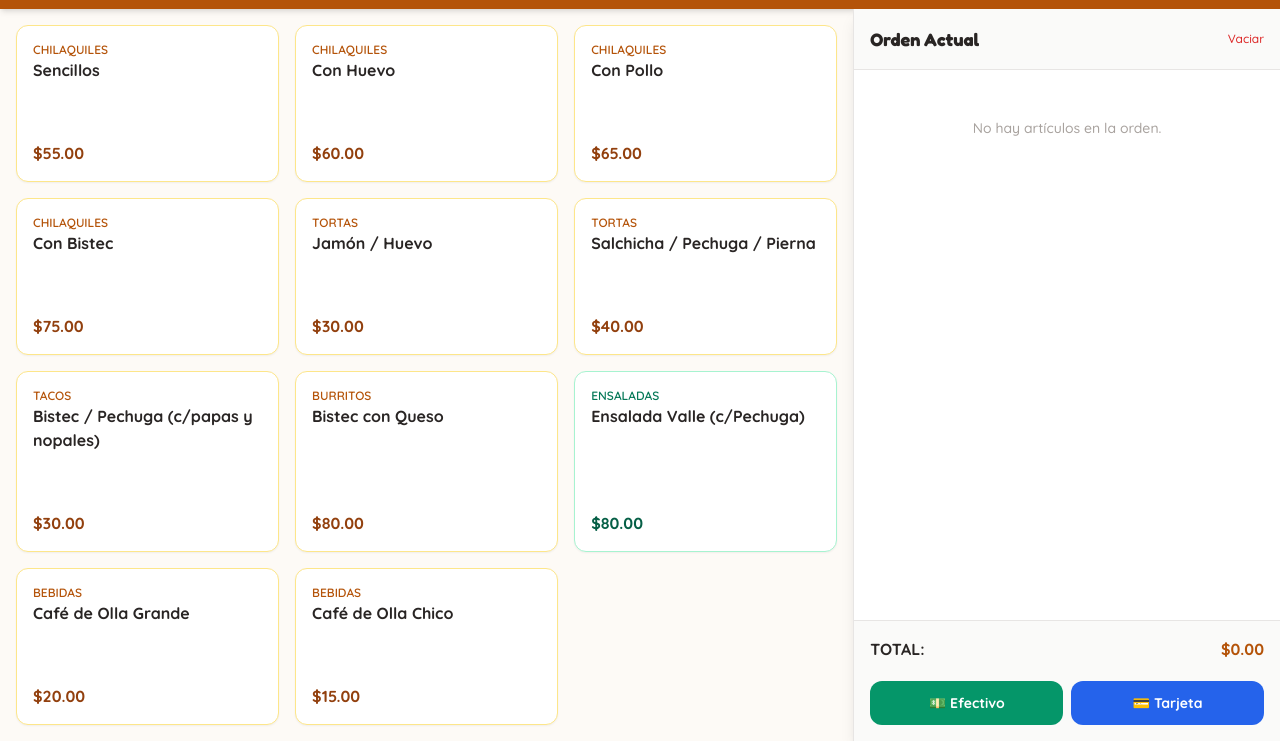
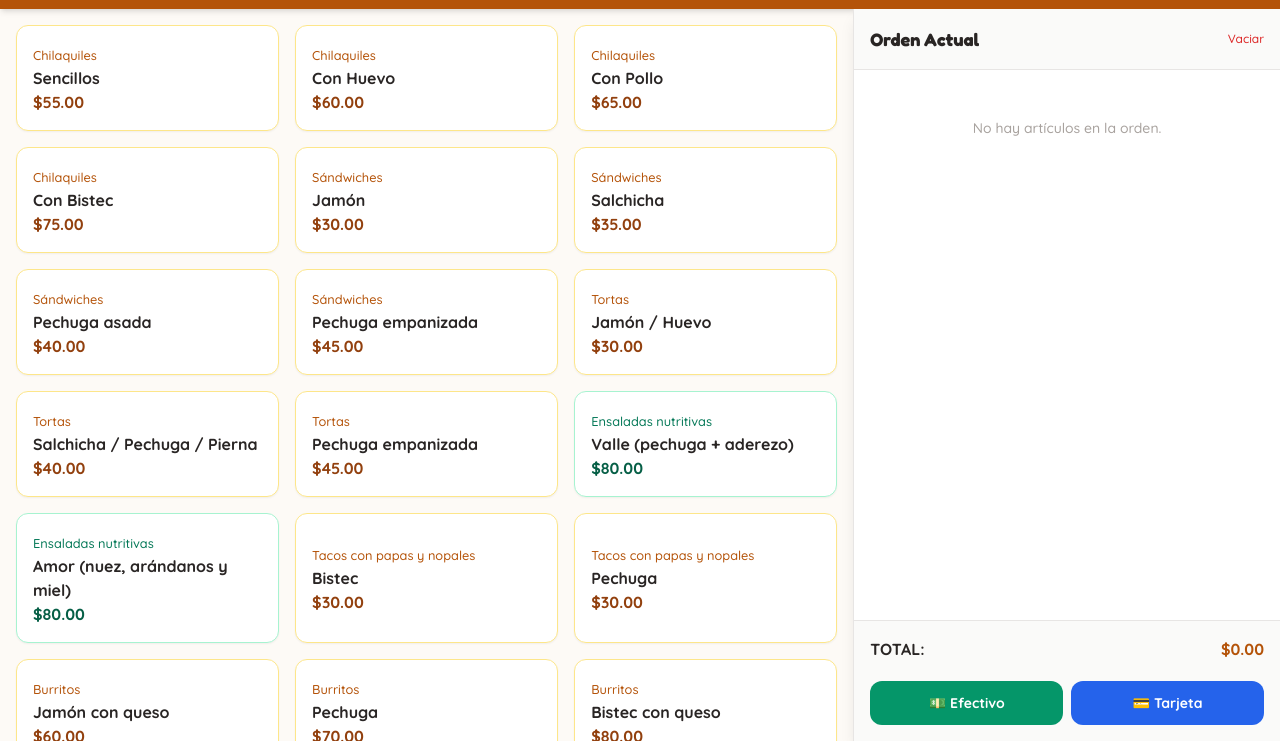
Before and after one commit to saalvaes21-star/el-sazon-del-valle-pos, a plain HTML site: page pos.html in a window 1280 px wide. Shown: the part 59-800 px from the top of the page. Drawn offline with nearby package versions, Linux system fonts and the light colour scheme.

Commit message:
Docs: Crear AGENTS.md con catálogo oficial y sincronizar index.html y pos.html

```diff
--- a/pos.html
+++ b/pos.html
@@ -23,17 +23,37 @@
   <div class="flex-1 flex overflow-hidden">
     <!-- COLUMNA IZQUIERDA: PRODUCTOS -->
     <main class="w-7/12 lg:w-8/12 p-4 overflow-y-auto grid grid-cols-1 md:grid-cols-2 lg:grid-cols-3 gap-4" id="productsGrid">
-      <button onclick="addToCart('Chilaquiles Sencillos', 55)" class="product-card bg-white p-4 rounded-xl border border-amber-200 shadow-sm hover:border-amber-500 hover:shadow transition text-left flex flex-col justify-between"><div><div class="text-xs font-semibold text-amber-700 uppercase">Chilaquiles</div><div class="font-bold text-stone-800">Sencillos</div></div><div class="text-amber-800 font-bold mt-2">$55.00</div></button>
-      <button onclick="addToCart('Chilaquiles c/ Huevo', 60)" class="product-card bg-white p-4 rounded-xl border border-amber-200 shadow-sm hover:border-amber-500 hover:shadow transition text-left flex flex-col justify-between"><div><div class="text-xs font-semibold text-amber-700 uppercase">Chilaquiles</div><div class="font-bold text-stone-800">Con Huevo</div></div><div class="text-amber-800 font-bold mt-2">$60.00</div></button>
-      <button onclick="addToCart('Chilaquiles c/ Pollo', 65)" class="product-card bg-white p-4 rounded-xl border border-amber-200 shadow-sm hover:border-amber-500 hover:shadow transition text-left flex flex-col justify-between"><div><div class="text-xs font-semibold text-amber-700 uppercase">Chilaquiles</div><div class="font-bold text-stone-800">Con Pollo</div></div><div class="text-amber-800 font-bold mt-2">$65.00</div></button>
-      <button onclick="addToCart('Chilaquiles c/ Bistec', 75)" class="product-card bg-white p-4 rounded-xl border border-amber-200 shadow-sm hover:border-amber-500 hover:shadow transition text-left flex flex-col justify-between"><div><div class="text-xs font-semibold text-amber-700 uppercase">Chilaquiles</div><div class="font-bold text-stone-800">Con Bistec</div></div><div class="text-amber-800 font-bold mt-2">$75.00</div></button>
-      <button onclick="addToCart('Torta Jamón', 30)" class="product-card bg-white p-4 rounded-xl border border-amber-200 shadow-sm hover:border-amber-500 hover:shadow transition text-left flex flex-col justify-between"><div><div class="text-xs font-semibold text-amber-700 uppercase">Tortas</div><div class="font-bold text-stone-800">Jamón / Huevo</div></div><div class="text-amber-800 font-bold mt-2">$30.00</div></button>
-      <button onclick="addToCart('Torta Salchicha / Pechuga / Pierna', 40)" class="product-card bg-white p-4 rounded-xl border border-amber-200 shadow-sm hover:border-amber-500 hover:shadow transition text-left flex flex-col justify-between"><div><div class="text-xs font-semibold text-amber-700 uppercase">Tortas</div><div class="font-bold text-stone-800">Salchicha / Pechuga / Pierna</div></div><div class="text-amber-800 font-bold mt-2">$40.00</div></button>
-      <button onclick="addToCart('Taco de Bistec / Pechuga', 30)" class="product-card bg-white p-4 rounded-xl border border-amber-200 shadow-sm hover:border-amber-500 hover:shadow transition text-left flex flex-col justify-between"><div><div class="text-xs font-semibold text-amber-700 uppercase">Tacos</div><div class="font-bold text-stone-800">Bistec / Pechuga (c/papas y nopales)</div></div><div class="text-amber-800 font-bold mt-2">$30.00</div></button>
-      <button onclick="addToCart('Burrito Bistec c/ Queso', 80)" class="product-card bg-white p-4 rounded-xl border border-amber-200 shadow-sm hover:border-amber-500 hover:shadow transition text-left flex flex-col justify-between"><div><div class="text-xs font-semibold text-amber-700 uppercase">Burritos</div><div class="font-bold text-stone-800">Bistec con Queso</div></div><div class="text-amber-800 font-bold mt-2">$80.00</div></button>
-      <button onclick="addToCart('Ensalada Valle', 80)" class="product-card bg-white p-4 rounded-xl border border-emerald-200 shadow-sm hover:border-emerald-500 hover:shadow transition text-left flex flex-col justify-between"><div><div class="text-xs font-semibold text-emerald-700 uppercase">Ensaladas</div><div class="font-bold text-stone-800">Ensalada Valle (c/Pechuga)</div></div><div class="text-emerald-800 font-bold mt-2">$80.00</div></button>
-      <button onclick="addToCart('Café de Olla Grande', 20)" class="product-card bg-white p-4 rounded-xl border border-amber-200 shadow-sm hover:border-amber-500 hover:shadow transition text-left flex flex-col justify-between"><div><div class="text-xs font-semibold text-amber-700 uppercase">Bebidas</div><div class="font-bold text-stone-800">Café de Olla Grande</div></div><div class="text-amber-800 font-bold mt-2">$20.00</div></button>
-      <button onclick="addToCart('Café de Olla Chico', 15)" class="product-card bg-white p-4 rounded-xl border border-amber-200 shadow-sm hover:border-amber-500 hover:shadow transition text-left flex flex-col justify-between"><div><div class="text-xs font-semibold text-amber-700 uppercase">Bebidas</div><div class="font-bold text-stone-800">Café de Olla Chico</div></div><div class="text-amber-800 font-bold mt-2">$15.00</div></button>
+      <button onclick="addToCart('Chilaquiles Sencillos', 55)" class="product-card bg-white p-4 rounded-xl border border-amber-200 shadow-sm hover:border-amber-500 hover:shadow transition text-left"><small class="text-amber-700">Chilaquiles</small><strong class="block">Sencillos</strong><b class="text-amber-800">$55.00</b></button>
+      <button onclick="addToCart('Chilaquiles con Huevo', 60)" class="product-card bg-white p-4 rounded-xl border border-amber-200 shadow-sm hover:border-amber-500 hover:shadow transition text-left"><small class="text-amber-700">Chilaquiles</small><strong class="block">Con Huevo</strong><b class="text-amber-800">$60.00</b></button>
+      <button onclick="addToCart('Chilaquiles con Pollo', 65)" class="product-card bg-white p-4 rounded-xl border border-amber-200 shadow-sm hover:border-amber-500 hover:shadow transition text-left"><small class="text-amber-700">Chilaquiles</small><strong class="block">Con Pollo</strong><b class="text-amber-800">$65.00</b></button>
+      <button onclick="addToCart('Chilaquiles con Bistec', 75)" class="product-card bg-white p-4 rounded-xl border border-amber-200 shadow-sm hover:border-amber-500 hover:shadow transition text-left"><small class="text-amber-700">Chilaquiles</small><strong class="block">Con Bistec</strong><b class="text-amber-800">$75.00</b></button>
+      <button onclick="addToCart('Sándwich de Jamón', 30)" class="product-card bg-white p-4 rounded-xl border border-amber-200 shadow-sm hover:border-amber-500 hover:shadow transition text-left"><small class="text-amber-700">Sándwiches</small><strong class="block">Jamón</strong><b class="text-amber-800">$30.00</b></button>
+      <button onclick="addToCart('Sándwich de Salchicha', 35)" class="product-card bg-white p-4 rounded-xl border border-amber-200 shadow-sm hover:border-amber-500 hover:shadow transition text-left"><small class="text-amber-700">Sándwiches</small><strong class="block">Salchicha</strong><b class="text-amber-800">$35.00</b></button>
+      <button onclick="addToCart('Sándwich de Pechuga Asada', 40)" class="product-card bg-white p-4 rounded-xl border border-amber-200 shadow-sm hover:border-amber-500 hover:shadow transition text-left"><small class="text-amber-700">Sándwiches</small><strong class="block">Pechuga asada</strong><b class="text-amber-800">$40.00</b></button>
+      <button onclick="addToCart('Sándwich de Pechuga Empanizada', 45)" class="product-card bg-white p-4 rounded-xl border border-amber-200 shadow-sm hover:border-amber-500 hover:shadow transition text-left"><small class="text-amber-700">Sándwiches</small><strong class="block">Pechuga empanizada</strong><b class="text-amber-800">$45.00</b></button>
+      <button onclick="addToCart('Torta de Jamón / Huevo', 30)" class="product-card bg-white p-4 rounded-xl border border-amber-200 shadow-sm hover:border-amber-500 hover:shadow transition text-left"><small class="text-amber-700">Tortas</small><strong class="block">Jamón / Huevo</strong><b class="text-amber-800">$30.00</b></button>
+      <button onclick="addToCart('Torta de Salchicha / Pechuga / Pierna', 40)" class="product-card bg-white p-4 rounded-xl border border-amber-200 shadow-sm hover:border-amber-500 hover:shadow transition text-left"><small class="text-amber-700">Tortas</small><strong class="block">Salchicha / Pechuga / Pierna</strong><b class="text-amber-800">$40.00</b></button>
+      <button onclick="addToCart('Torta de Pechuga Empanizada', 45)" class="product-card bg-white p-4 rounded-xl border border-amber-200 shadow-sm hover:border-amber-500 hover:shadow transition text-left"><small class="text-amber-700">Tortas</small><strong class="block">Pechuga empanizada</strong><b class="text-amber-800">$45.00</b></button>
+      <button onclick="addToCart('Ensalada Valle', 80)" class="product-card bg-white p-4 rounded-xl border border-emerald-200 shadow-sm hover:border-emerald-500 hover:shadow transition text-left"><small class="text-emerald-700">Ensaladas nutritivas</small><strong class="block">Valle (pechuga + aderezo)</strong><b class="text-emerald-800">$80.00</b></button>
+      <button onclick="addToCart('Ensalada Amor', 80)" class="product-card bg-white p-4 rounded-xl border border-emerald-200 shadow-sm hover:border-emerald-500 hover:shadow transition text-left"><small class="text-emerald-700">Ensaladas nutritivas</small><strong class="block">Amor (nuez, arándanos y miel)</strong><b class="text-emerald-800">$80.00</b></button>
+      <button onclick="addToCart('Taco de Bistec', 30)" class="product-card bg-white p-4 rounded-xl border border-amber-200 shadow-sm hover:border-amber-500 hover:shadow transition text-left"><small class="text-amber-700">Tacos con papas y nopales</small><strong class="block">Bistec</strong><b class="text-amber-800">$30.00</b></button>
+      <button onclick="addToCart('Taco de Pechuga', 30)" class="product-card bg-white p-4 rounded-xl border border-amber-200 shadow-sm hover:border-amber-500 hover:shadow transition text-left"><small class="text-amber-700">Tacos con papas y nopales</small><strong class="block">Pechuga</strong><b class="text-amber-800">$30.00</b></button>
+      <button onclick="addToCart('Burrito de Jamón con Queso', 60)" class="product-card bg-white p-4 rounded-xl border border-amber-200 shadow-sm hover:border-amber-500 hover:shadow transition text-left"><small class="text-amber-700">Burritos</small><strong class="block">Jamón con queso</strong><b class="text-amber-800">$60.00</b></button>
+      <button onclick="addToCart('Burrito de Pechuga', 70)" class="product-card bg-white p-4 rounded-xl border border-amber-200 shadow-sm hover:border-amber-500 hover:shadow transition text-left"><small class="text-amber-700">Burritos</small><strong class="block">Pechuga</strong><b class="text-amber-800">$70.00</b></button>
+      <button onclick="addToCart('Burrito de Bistec con Queso', 80)" class="product-card bg-white p-4 rounded-xl border border-amber-200 shadow-sm hover:border-amber-500 hover:shadow transition text-left"><small class="text-amber-700">Burritos</small><strong class="block">Bistec con queso</strong><b class="text-amber-800">$80.00</b></button>
+      <button onclick="addToCart('Banderilla de Salchicha', 25)" class="product-card bg-white p-4 rounded-xl border border-amber-200 shadow-sm hover:border-amber-500 hover:shadow transition text-left"><small class="text-amber-700">Antojitos y platillos</small><strong class="block">Banderilla de salchicha</strong><b class="text-amber-800">$25.00</b></button>
+      <button onclick="addToCart('Hotcake', 15)" class="product-card bg-white p-4 rounded-xl border border-amber-200 shadow-sm hover:border-amber-500 hover:shadow transition text-left"><small class="text-amber-700">Antojitos y platillos</small><strong class="block">Hotcake</strong><b class="text-amber-800">$15.00 c/u</b></button>
+      <button onclick="addToCart('Molletes', 45)" class="product-card bg-white p-4 rounded-xl border border-amber-200 shadow-sm hover:border-amber-500 hover:shadow transition text-left"><small class="text-amber-700">Antojitos y platillos</small><strong class="block">Molletes (jamón, queso manchego, frijoles)</strong><b class="text-amber-800">$45.00</b></button>
+      <button onclick="addToCart('Tacos Dorados', 60)" class="product-card bg-white p-4 rounded-xl border border-amber-200 shadow-sm hover:border-amber-500 hover:shadow transition text-left"><small class="text-amber-700">Antojitos y platillos</small><strong class="block">Tacos dorados</strong><b class="text-amber-800">$60.00</b></button>
+      <button onclick="addToCart('Enchiladas Suizas', 80)" class="product-card bg-white p-4 rounded-xl border border-amber-200 shadow-sm hover:border-amber-500 hover:shadow transition text-left"><small class="text-amber-700">Antojitos y platillos</small><strong class="block">Enchiladas suizas</strong><b class="text-amber-800">$80.00</b></button>
+      <button onclick="addToCart('Pechuga Asada (Platillo)', 80)" class="product-card bg-white p-4 rounded-xl border border-amber-200 shadow-sm hover:border-amber-500 hover:shadow transition text-left"><small class="text-amber-700">Antojitos y platillos</small><strong class="block">Pechuga asada</strong><b class="text-amber-800">$80.00</b></button>
+      <button onclick="addToCart('Pechuga Empanizada (Platillo)', 85)" class="product-card bg-white p-4 rounded-xl border border-amber-200 shadow-sm hover:border-amber-500 hover:shadow transition text-left"><small class="text-amber-700">Antojitos y platillos</small><strong class="block">Pechuga empanizada</strong><b class="text-amber-800">$85.00</b></button>
+      <button onclick="addToCart('Café de Olla Chico', 15)" class="product-card bg-white p-4 rounded-xl border border-amber-200 shadow-sm hover:border-amber-500 hover:shadow transition text-left"><small class="text-amber-700">Bebidas</small><strong class="block">Café de olla (Piloncillo), chico</strong><b class="text-amber-800">$15.00</b></button>
+      <button onclick="addToCart('Café de Olla Grande', 20)" class="product-card bg-white p-4 rounded-xl border border-amber-200 shadow-sm hover:border-amber-500 hover:shadow transition text-left"><small class="text-amber-700">Bebidas</small><strong class="block">Café de olla (Piloncillo), grande</strong><b class="text-amber-800">$20.00</b></button>
+      <button onclick="addToCart('Café con Leche / Crema Chico', 15)" class="product-card bg-white p-4 rounded-xl border border-amber-200 shadow-sm hover:border-amber-500 hover:shadow transition text-left"><small class="text-amber-700">Bebidas</small><strong class="block">Café con leche / crema, chico</strong><b class="text-amber-800">$15.00</b></button>
+      <button onclick="addToCart('Café con Leche / Crema Grande', 20)" class="product-card bg-white p-4 rounded-xl border border-amber-200 shadow-sm hover:border-amber-500 hover:shadow transition text-left"><small class="text-amber-700">Bebidas</small><strong class="block">Café con leche / crema, grande</strong><b class="text-amber-800">$20.00</b></button>
+      <button onclick="addToCart('Té de Manzanilla / Limón Chico', 10)" class="product-card bg-white p-4 rounded-xl border border-amber-200 shadow-sm hover:border-amber-500 hover:shadow transition text-left"><small class="text-amber-700">Bebidas</small><strong class="block">Té (Manzanilla / Limón), chico</strong><b class="text-amber-800">$10.00</b></button>
+      <button onclick="addToCart('Té de Manzanilla / Limón Grande', 15)" class="product-card bg-white p-4 rounded-xl border border-amber-200 shadow-sm hover:border-amber-500 hover:shadow transition text-left"><small class="text-amber-700">Bebidas</small><strong class="block">Té (Manzanilla / Limón), grande</strong><b class="text-amber-800">$15.00</b></button>
     </main>
     <!-- COLUMNA DERECHA: ORDEN -->
     <aside class="w-5/12 lg:w-4/12 bg-white border-l border-stone-200 flex flex-col justify-between shadow-lg">
```
Also changed, not shown: index.html (+3 -3 lines), 1 other file.
